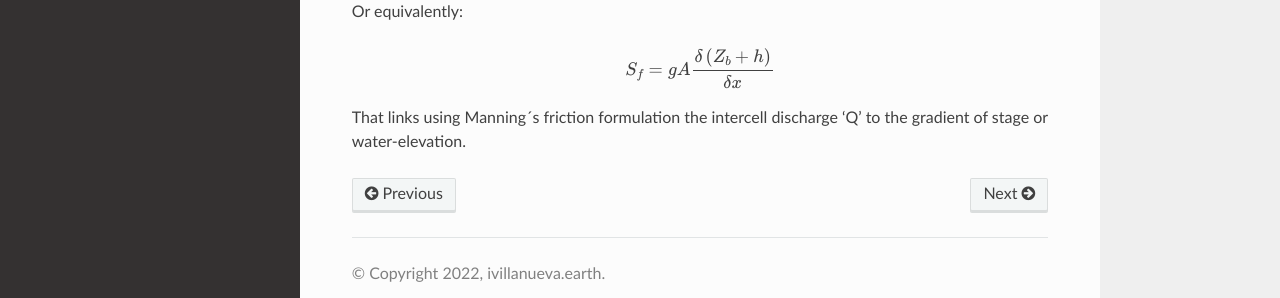
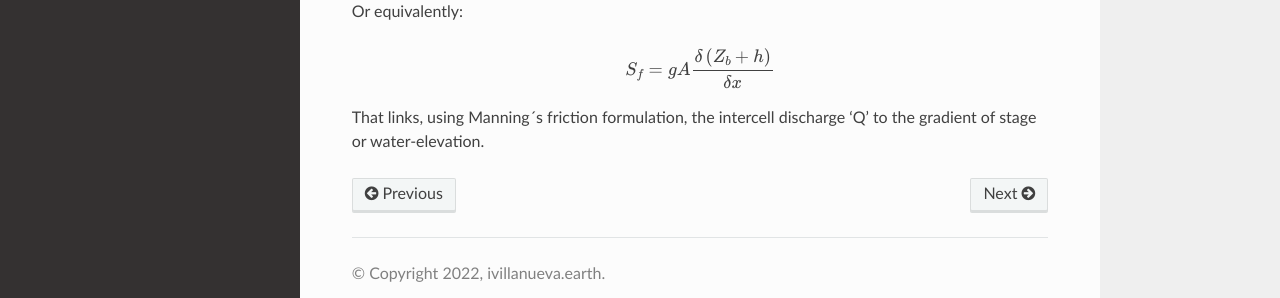
Before and after one commit to ivillamadrid/FloodMapping, a Sphinx documentation site: the page built from docs/source/lsm.rst, in a window 1280 px wide and 1074 px high. Shown: the part 731-1029 px from the top of the window. Built offline with Sphinx 7.4.7 and the Read the Docs theme 2.0.0, drawn with Linux system fonts in a browser that asks for light colours.

Commit message:
Update lsm.rst

```diff
--- a/docs/source/lsm.rst
+++ b/docs/source/lsm.rst
@@ -29,4 +29,4 @@ Or equivalently:
   S_f = gA \frac{\delta \left( Z_b+h \right)} {\delta x}\\
 
 
-That links using Manning´s friction formulation the intercell discharge 'Q' to the gradient of stage or water-elevation.
+That links, using Manning´s friction formulation, the intercell discharge 'Q' to the gradient of stage or water-elevation.
```
